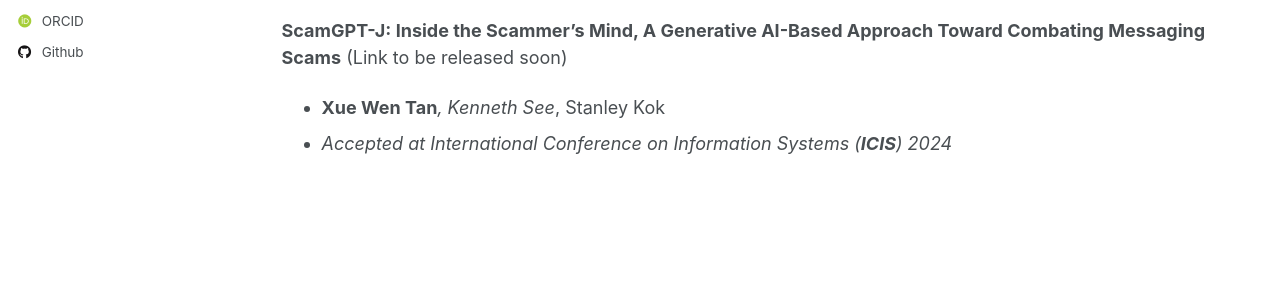
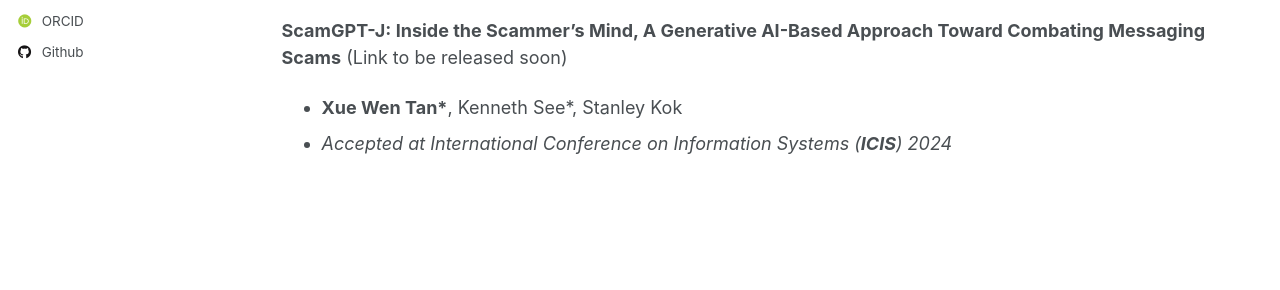
Before and after one commit to Chen-XueWen/Chen-XueWen.github.io, a Jekyll site: the page built from _pages/publications.md, in a window 1280 px wide and 1048 px high. Shown: the part 483-773 px from the top of the window. Built offline with Jekyll 4.4.1, drawn with Linux system fonts in a browser that asks for light colours; some web fonts are replaced.

```diff
--- a/_pages/publications.md
+++ b/_pages/publications.md
@@ -14,5 +14,5 @@ My current research mainly focus on Natural Language Processing, specifically on
   - *Accepted at International Conference on Information Systems (**ICIS**) 2023*
 
 **ScamGPT-J: Inside the Scammer’s Mind, A Generative AI-Based Approach Toward Combating Messaging Scams** (Link to be released soon)
-  - **Xue Wen Tan***, Kenneth See*, Stanley Kok
+  - **Xue Wen Tan\***, Kenneth See\*, Stanley Kok
   - *Accepted at International Conference on Information Systems (**ICIS**) 2024*
```
